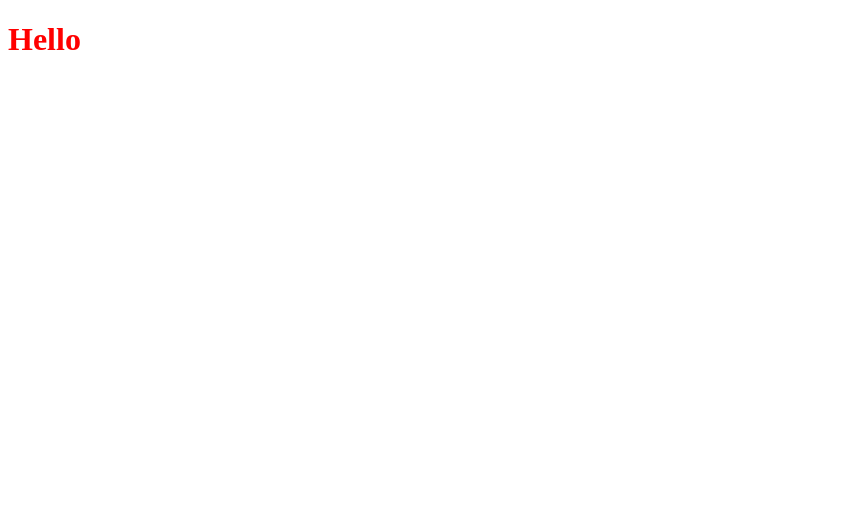
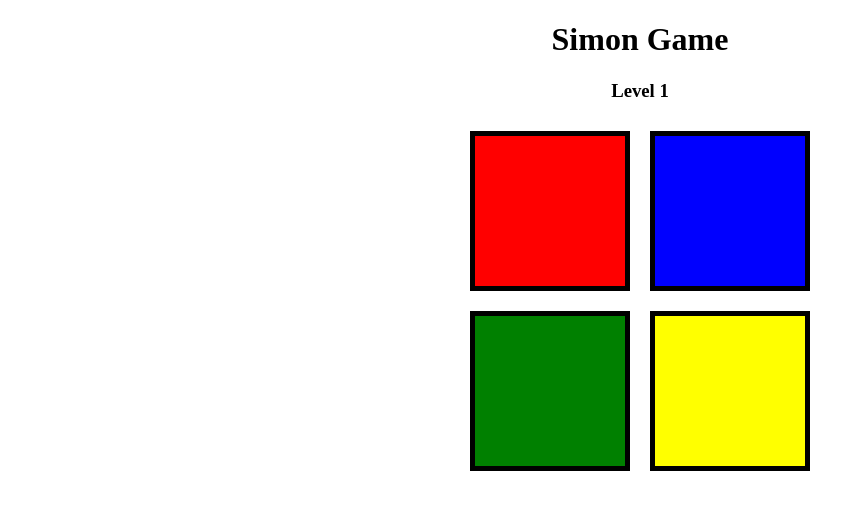
Before and after one commit to AnkiaDev/simon-game, a plain HTML site: page index.html in a window 1280 px wide. Shown: the whole page, without its empty margins (0-865 px from the left). Drawn offline with Linux system fonts and the light colour scheme.

Commit message:
add html and css for game interface

```diff
--- a/index.html
+++ b/index.html
@@ -7,7 +7,16 @@
     <title>Simon Game</title>
   </head>
   <body>
-    <h1>Hello</h1>
+    <h1>Simon Game</h1>
+    <h3 class="game-level">Level 1</h3>
+    <div class="container">
+      <div class="square-section">
+        <div class="square red"></div>
+        <div class="square blue"></div>
+        <div class="square green"></div>
+        <div class="square yellow"></div>
+      </div>
+    </div>
     <script src="index.js"></script>
   </body>
 </html>
--- a/style.css
+++ b/style.css
@@ -1,3 +1,38 @@
-h1 {
-  color: red;
+body {
+  text-align: center;
 }
+
+.container {
+  display: flex;
+  justify-content: center;
+}
+
+.square-section {
+  display: flex;
+  justify-content: center;
+  flex-flow: row wrap;
+  width: 370px;
+}
+
+.square {
+  width: 150px;
+  height: 150px;
+  border: solid black 5px;
+  margin: 10px;
+}
+
+.blue {
+  background-color: blue;
+}
+
+.red {
+  background-color: red;
+}
+
+.green {
+  background-color: green;
+}
+
+.yellow {
+  background-color: yellow;
+}
```
